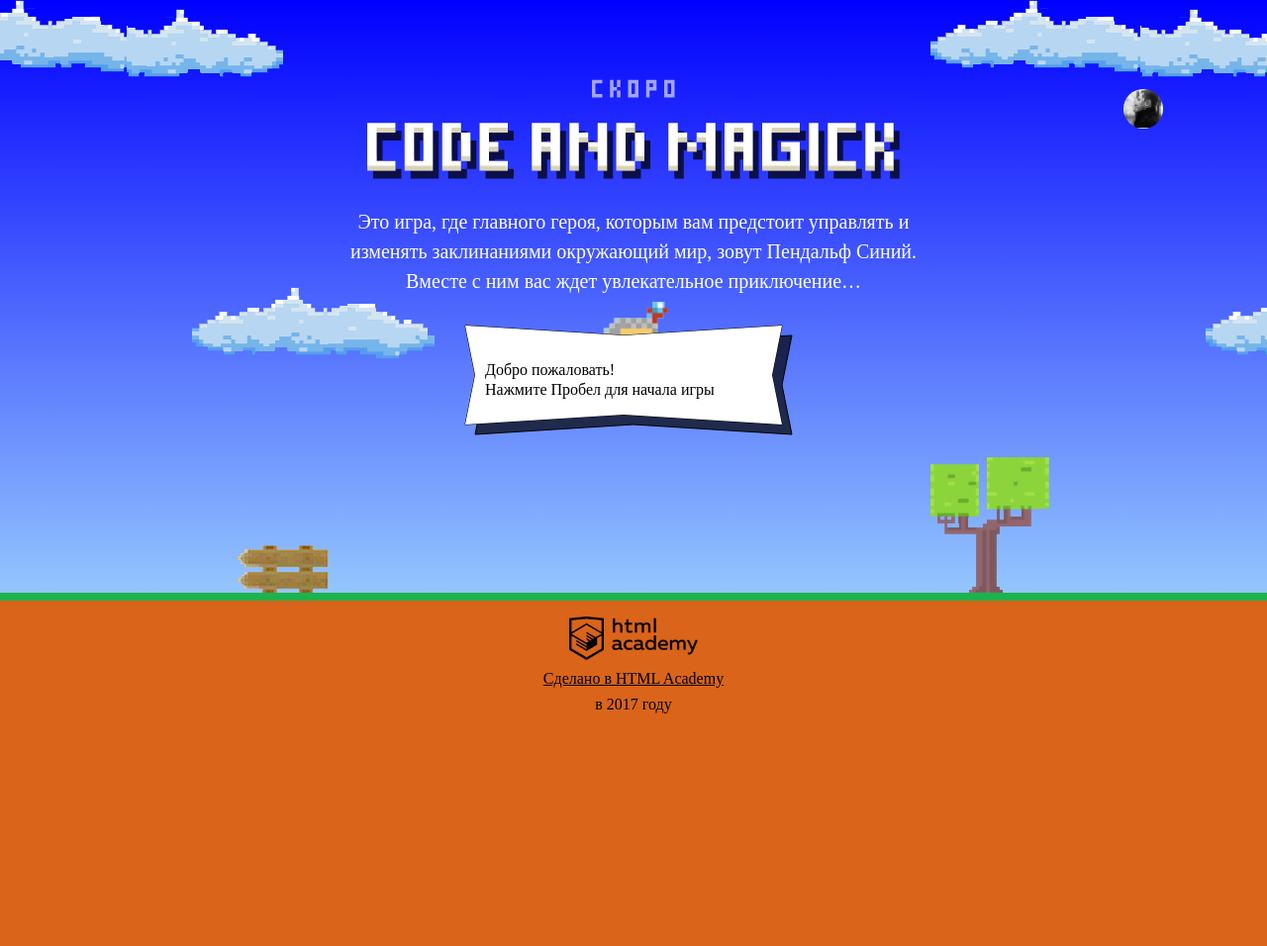
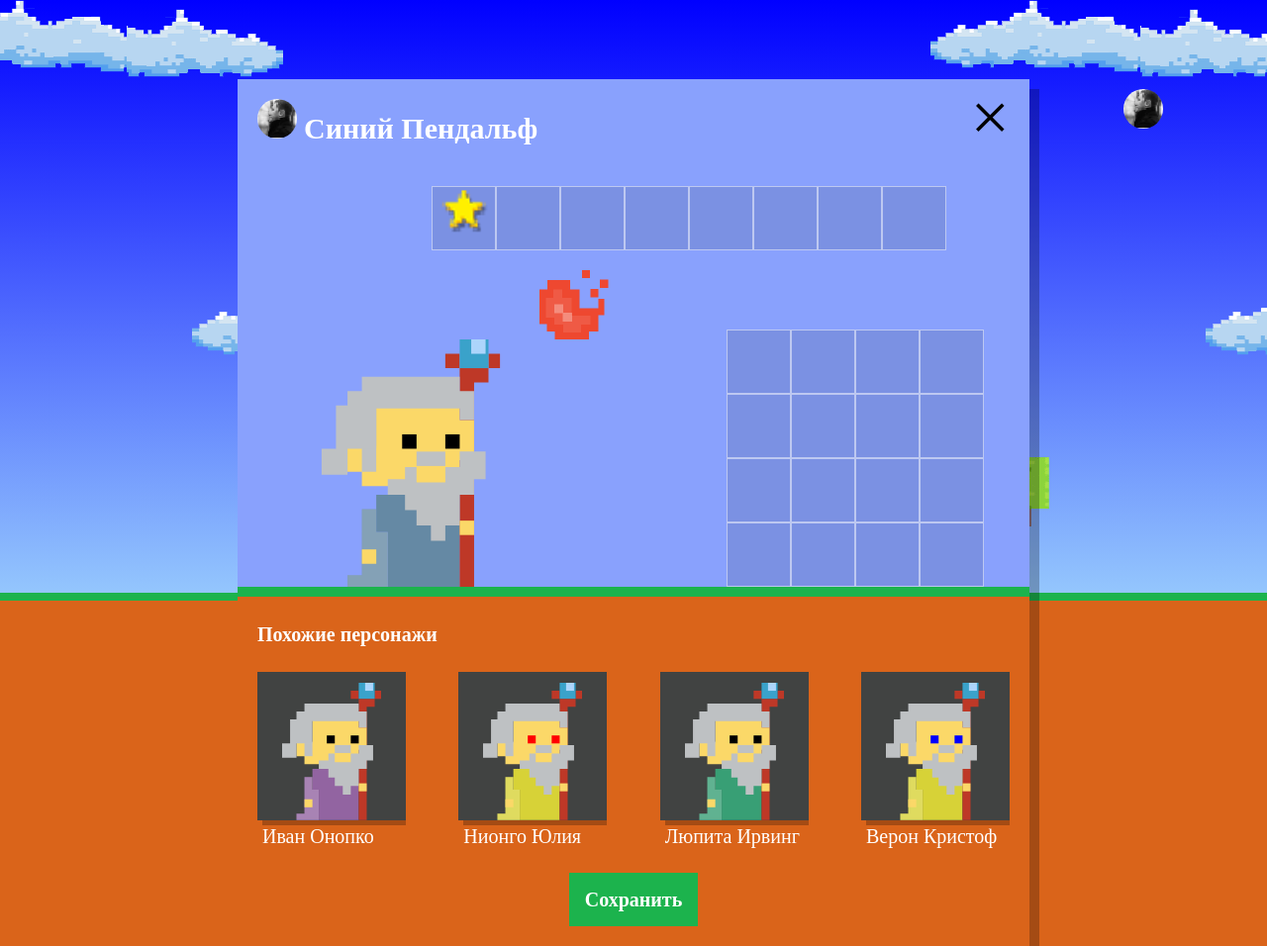
Before and after one commit to hazerman/644155-code-and-magick-19, a website: page index.html in a window 1280 px wide. Shown: the whole page at 99% size. Before the commit the page ends 800 px from the top, so only its background shows below. Drawn offline with Linux system fonts and the light colour scheme; a web font is replaced by a local one.

Commit message:
Делает задание 3

```diff
--- a/index.html
+++ b/index.html
@@ -200,6 +200,7 @@
 </script>
 
 <script src="js/stat.js"></script>
+<script src="js/setup.js"></script>
 <script src="js/game.js"></script>
 
 </body>
--- /dev/null
+++ b/js/setup.js
@@ -0,0 +1,93 @@
+'use strict';
+
+(function () {
+  var WIZARD_NAMES = [
+    'Иван',
+    'Хуан Себастьян',
+    'Мария',
+    'Кристоф',
+    'Виктор',
+    'Юлия',
+    'Люпита',
+    'Вашингтон',
+  ];
+  var WIZARD_SURNAMES = [
+    'да Марья',
+    'Верон',
+    'Мирабелла',
+    'Вальц',
+    'Онопко',
+    'Топольницкая',
+    'Нионго',
+    'Ирвинг'
+  ];
+  var WIZARD_COAT_COLORS = [
+    'rgb(101, 137, 164)',
+    'rgb(241, 43, 107)',
+    'rgb(146, 100, 161)',
+    'rgb(56, 159, 117)',
+    'rgb(215, 210, 55)',
+    'rgb(0, 0, 0)'
+  ];
+  var WIZARD_EYES_COLORS = [
+    'black',
+    'red',
+    'blue',
+    'yellow',
+    'green'
+  ];
+  var userDialog = document.querySelector('.setup');
+  userDialog.classList.remove('hidden');
+  var wizardsListElement = userDialog.querySelector('.setup-similar-list');
+  var wizardsItemTemplate = document.querySelector('#similar-wizard-template').content.querySelector('.setup-similar-item');
+
+  var getRandomValue = function (values) {
+    var randomValue = Math.floor(Math.random() * values.length);
+    return values[randomValue];
+  };
+
+  var getWizardName = function () {
+    var name = getRandomValue(WIZARD_NAMES);
+    var surname = getRandomValue(WIZARD_SURNAMES);
+    // из задания: при желании имя и фамилию менять местами в случайном порядке
+    return Math.round(Math.random()) ? name + ' ' + surname : surname + ' ' + name;
+  };
+
+  var wizards = [
+    {
+      name: getWizardName(),
+      coatColor: getRandomValue(WIZARD_COAT_COLORS),
+      eyesColor: getRandomValue(WIZARD_EYES_COLORS)
+    },
+    {
+      name: getWizardName(),
+      coatColor: getRandomValue(WIZARD_COAT_COLORS),
+      eyesColor: getRandomValue(WIZARD_EYES_COLORS)
+    },
+    {
+      name: getWizardName(),
+      coatColor: getRandomValue(WIZARD_COAT_COLORS),
+      eyesColor: getRandomValue(WIZARD_EYES_COLORS)
+    },
+    {
+      name: getWizardName(),
+      coatColor: getRandomValue(WIZARD_COAT_COLORS),
+      eyesColor: getRandomValue(WIZARD_EYES_COLORS)
+    }
+  ];
+
+  var renderWizard = function (wizard) {
+    var wizardElement = wizardsItemTemplate.cloneNode(true);
+    wizardElement.querySelector('.setup-similar-label').textContent = wizard.name;
+    wizardElement.querySelector('.wizard-coat').style.fill = wizard.coatColor;
+    wizardElement.querySelector('.wizard-eyes').style.fill = wizard.eyesColor;
+    return wizardElement;
+  };
+
+  var fragment = document.createDocumentFragment();
+  for (var i = 0; i < wizards.length; i++) {
+    fragment.appendChild(renderWizard(wizards[i]));
+  }
+  wizardsListElement.appendChild(fragment);
+  userDialog.querySelector('.setup-similar').classList.remove('hidden');
+})();
```
